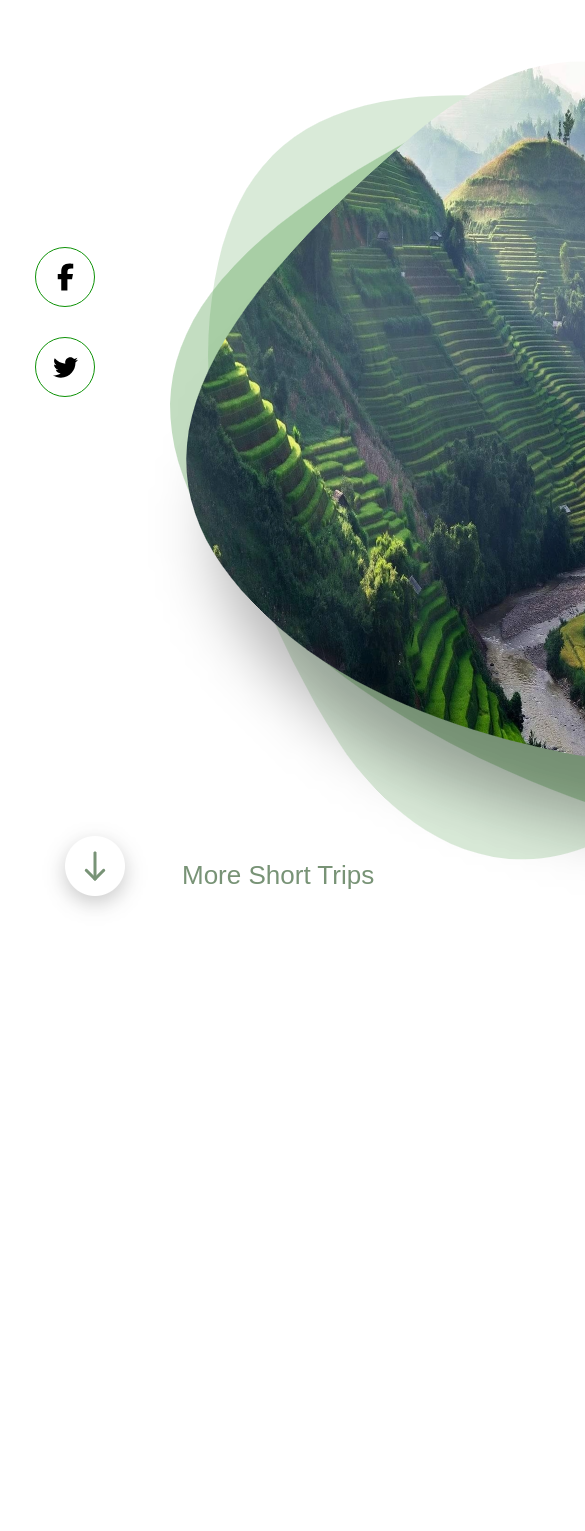
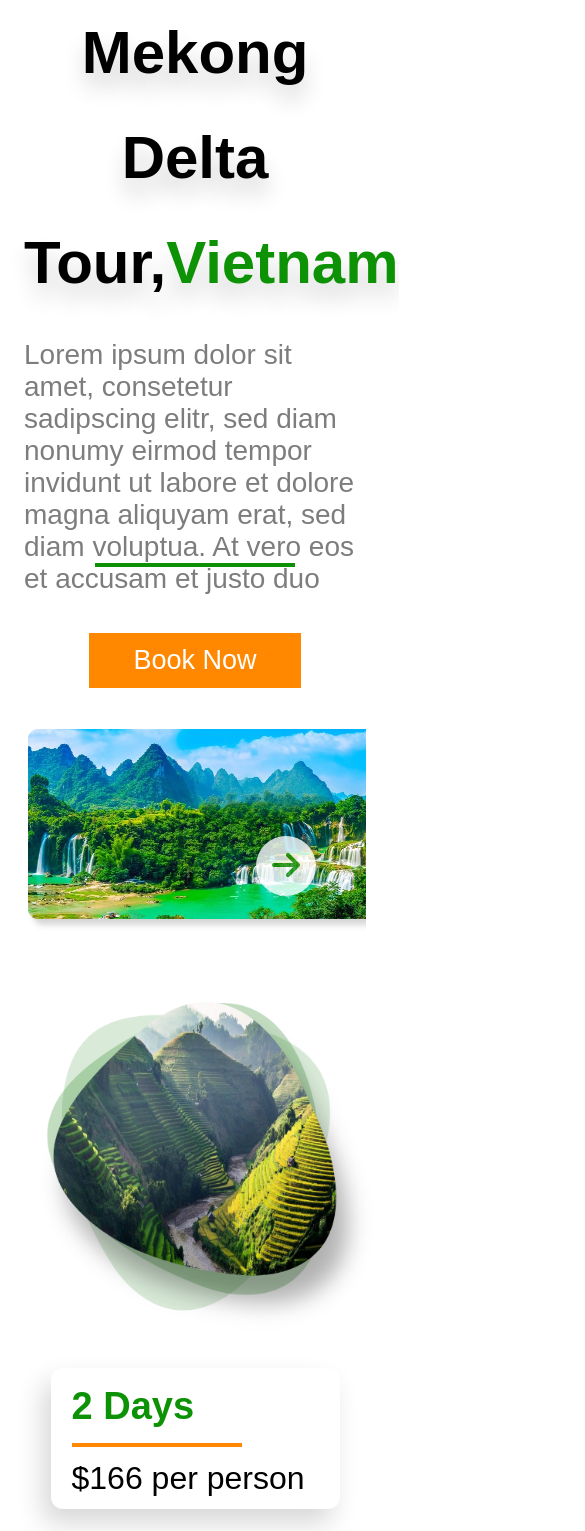
Before and after one commit to FilipTokar/Mekong-tour, a React (Create React App) app: page / in a window 390 px wide. Shown: the top 1531 px of the page, 585 px wide, since content can reach past the window. Before the commit the page ends 940 px from the top, so only its background shows below. Built offline with nearby package versions, Linux system fonts and the light colour scheme; a web font is replaced by a local one.

Commit message:
mobile responsive

```diff
--- a/src/App.css
+++ b/src/App.css
@@ -34,19 +34,19 @@ button {
   max-width: 1920px;
   margin: 0 auto;
   display: flex;
-  position: relative;
+
 }
 
 /* tour socials */
 
 .tour__socials {
   width: 50%;
+  position: relative;
+  animation: slideInFromLeft 1s ease-in;;
 }
 
 .img__wrapper {
-  position: absolute;
-  top: -103.52520751953125px;
-  left: 35px;
+  object-fit: contain;
 }
 
 .window__info {
@@ -57,8 +57,8 @@ button {
   opacity: 1;
   width: 289px;
   height: 141px;
-  top: 68px;
-  left: 727px;
+  top: 170px;
+  right: 0;
   padding-left: 21px;
   display: flex;
   flex-direction: column;
@@ -89,7 +89,7 @@ button {
   display: flex;
   flex-direction: column;
   position: absolute;
-  top: 247px;
+  top: 340px;
   left: 35px;
 }
 
@@ -156,12 +156,25 @@ button {
   justify-content: center;
   align-items: center;
   position: absolute;
-  top: 813px;
-  left: 35px;
+  top: 890px;
+  left: 10px;
 }
 
 .more-trips__wrapper {
   margin-right: 27px;
+
+}
+
+.more-trips__link {
+  transition: transform ease 300ms;
+}
+
+.more-trips__link:hover {
+  transform: scale(1.1);
+}
+
+.more-trips__link:active {
+  transform: scale(0.8);
 }
 
 .more-tips__para {
@@ -175,6 +188,27 @@ button {
 
 .tour__info {
   width: 50%;
+  position: relative;
+  display: flex;
+  flex-direction: column;
+  justify-content: space-evenly;
+  animation: slideInFromRight 1s ease-in;
+}
+
+.tour__info--text {
+  margin-left: 32px;
+}
+
+.tour__info--heading {
+  width: 100%;
+  max-width: 338px;
+  margin-top: 112px;
+}
+
+.tour__info--subheading {
+  width: 100%;
+  max-width: 665px;
+  margin-top: 24px
 }
 
 .green {
@@ -185,23 +219,16 @@ button {
   color: #0d9206;
   text-shadow: 0px 16px 21px #00000029;
   text-transform: capitalize;
-  position: absolute;
-  top: 247px;
-  left: 1344px;
-  width: 331px;
-  height: 112px;
+  margin-left: 72px;
 }
 
 .tour__info--btn {
   background-color: #ff8800;
   color: #ffffff;
   font-size: 27px;
+  margin: 38px 0;
   border: none;
   padding: 12px 44px;
-  cursor: pointer;
-  position: absolute;
-  top: 586px;
-  left: 1048px;
   transition: all 300ms;
 }
 
@@ -210,54 +237,39 @@ button {
   transform: scale(1.1);
 }
 
+.tour__info--btn:active {
+  transform: scale(0.8);
+}
+
 .divider__vertical {
   position: absolute;
-  top: 374px;
-  left: 1012px;
+  top: 60%;
+  left: 0;
   width: 0px;
   height: 273px;
   border: 2px solid #0d9206;
+  transform: translateY(-60%);
 }
 
 .grid {
   position: absolute;
-  top: 231px;
-  left: 1820px;
+  top: 60%;
+  right: 0;
+  transform: translateY(-60%);
 }
 
-.tour__info--heading {
-  position: absolute;
-  top: 37px;
-  left: 1048px;
-  width: 317px;
-  height: 338px;
-}
-
-.tour__info--subheading {
-  position: absolute;
-  top: 380px;
-  left: 1048px;
-  width: 665px;
-  height: 167px;
-}
 
 .slider__content {
-  position: absolute;
-  top: 715px;
-  left: 1011px;
-  width: 909px;
   overflow: hidden;
-}
-
-.slide {
-  width: 365px;
-
+  position: relative;
 }
 
 .control__buttons {
   display: flex;
   align-items: center;
-
+  position: absolute;
+  bottom: 42px;
+  right: 50px;
 }
 
 .slider__btn--text {
@@ -270,10 +282,16 @@ button {
   margin-right: 12px;
   box-shadow: 5px 0px 7px #00000029;
   padding: 12px 23px;
-  position: absolute;
-  top: 819px;
-  left: 1567px;
   z-index: 100;
+  transition: all 300ms;
+}
+
+.slider__btn--text:hover {
+  transform: scale(1.1);
+}
+
+.slider__btn--text:active {
+  transform: scale(0.8);
 }
 
 .slider__btn--arrow {
@@ -285,15 +303,114 @@ button {
   color: #0d9206;
   border-radius: 100%;
   border: none;
-  position: absolute;
-  top: 819px;
-left: 1810px;
-z-index: 100;
+  z-index: 100;
+  transition: all 300ms;
+}
 
+.slider__btn--arrow:hover {
+  transform: scale(1.1);
+}
 
+.slider__btn--arrow:active {
+  transform: scale(0.8);
 }
+
 
 .fa-arrow-right {
   width: 32px;
   height: 32px;
 }
+
+
+@keyframes slideInFromLeft {
+  0% {
+    transform: translateX(-100%);
+  }
+  100% {
+    transform: translateX(0);
+  }
+}
+
+@keyframes slideInFromRight {
+  0% {
+    transform: translateX(100%);
+  }
+  100% {
+    transform: translateX(0);
+  }
+}
+
+
+/* MOBILE RESPONSIVE*/
+@media (max-width: 420px) {
+  #mekong-tour {
+    flex-direction: column-reverse
+  }
+
+  .tour__info{
+    width: 100%;
+    padding: 0 24px;
+  }
+
+  .tour__socials {
+    width: 100%;
+    padding: 0 24px;
+    display: flex;
+    flex-direction: column;
+    justify-content: center;
+    align-items: center;
+  }
+
+  .tour__info--text {
+    margin: 0;
+    display: flex;
+    flex-direction: column;
+    justify-content: center;
+    align-items: center;
+  }
+
+  .tour__info--heading {
+    max-width: none;
+    margin: 0;
+    font-size: 60px;
+    text-align: center;
+  }
+
+  .green {
+    font-size: 60px;
+    margin: 0;
+  }
+
+  .tour__socials--img {
+    object-fit: contain;
+    width: 400px;
+  }
+
+  .divider__vertical {
+    bottom: 0;
+    left: 50%;
+    height: 0;
+    width: 200px;
+    transform: translateX(-50%);
+  }
+
+  .grid,  .slider__btn--text{
+    display: none;
+  }
+
+  .window__info, .social__list, .more-trips {
+    position: unset;
+  }
+
+  .window__info {
+    margin-top: 24px;
+  }
+
+  .social__list {
+    flex-direction: row;
+    justify-content: space-around;
+    margin-top: 24px;
+  }
+
+
+}
--- a/src/components/TourInfo.jsx
+++ b/src/components/TourInfo.jsx
@@ -17,14 +17,29 @@ function TourInfo() {
     slidesToShow: 2.5,
     slidesToScroll: 1,
     infinite: false,
-
+    responsive: [
+      {
+        breakpoint: 768,
+        settings: {
+          slidesToShow: 2,
+          slidesToScroll: 1
+        }
+      },
+      {
+        breakpoint: 420,
+        settings: {
+          slidesToShow: 1,
+          slidesToScroll: 1
+        }
+      }
+    ]
   };
 
   return (
     <div className="tour__info">
       <div className="tour__info--text">
-        <h1 className="tour__info--heading">Mekong Delta Tour,</h1>
-        <span className="green">Vietnam</span>
+        <h1 className="tour__info--heading">Mekong Delta Tour,<span className="green">Vietnam</span></h1>
+
         <div className="divider__vertical"></div>
         <div className="grid">
           <img src={grid} alt="" />
@@ -37,16 +52,16 @@ function TourInfo() {
         <button className="tour__info--btn">Book Now</button>
       </div>
 
-      <button className="slider__btn--text" onClick={sliderRef?.slickNext}>
-            See more photos
-          </button>
-          <button className="slider__btn--arrow" onClick={sliderRef?.slickNext}>
-            <FontAwesomeIcon icon={faArrowRight} />
-          </button>
+
       <div className="slider__content">
-
-
-
+        <div className="control__buttons">
+        <button className="slider__btn--text" onClick={sliderRef?.slickNext}>
+          See more photos
+        </button>
+        <button className="slider__btn--arrow" onClick={sliderRef?.slickNext}>
+          <FontAwesomeIcon icon={faArrowRight} />
+        </button>
+      </div>
         <Slider ref={setSliderRef} {...sliderSettings}>
           <div>
             <img className="slide" src={carouselImg1} alt="" />
@@ -76,7 +91,6 @@ function TourInfo() {
             <img className="slide" src={carouselImg3} alt="" />
           </div>
         </Slider>
-
       </div>
     </div>
   );
--- a/src/components/TourSocials.jsx
+++ b/src/components/TourSocials.jsx
@@ -10,7 +10,7 @@ function TourSocials() {
   return (
     <div className="tour__socials">
         <figure className="img__wrapper">
-          <img src={mainIMg} />
+          <img className='tour__socials--img' src={mainIMg} />
         </figure>
 
         <div className="window__info">
```
